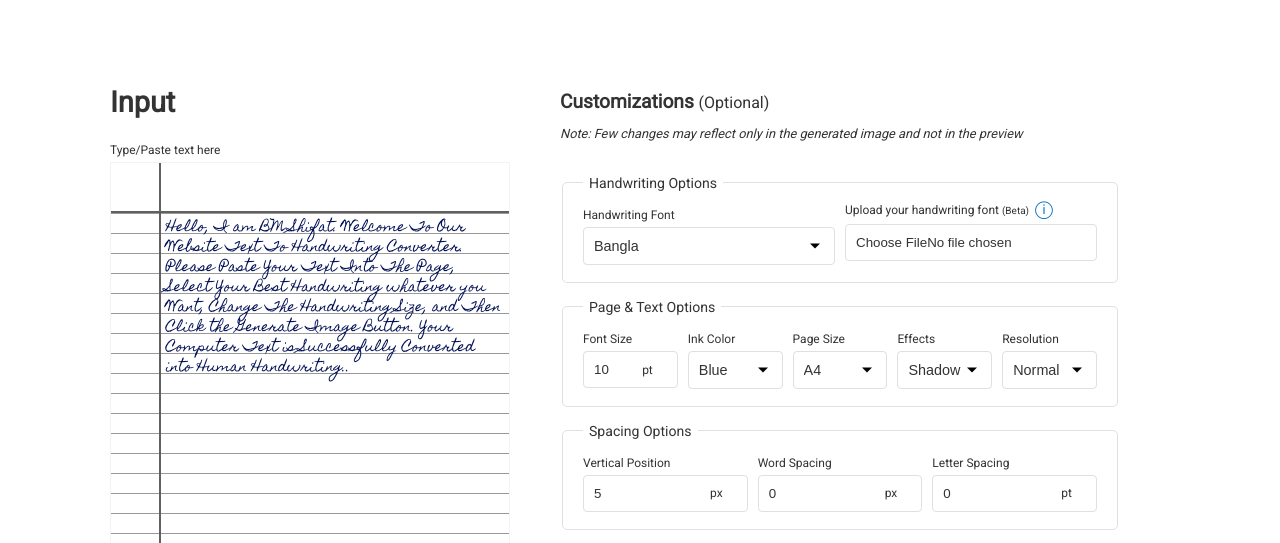
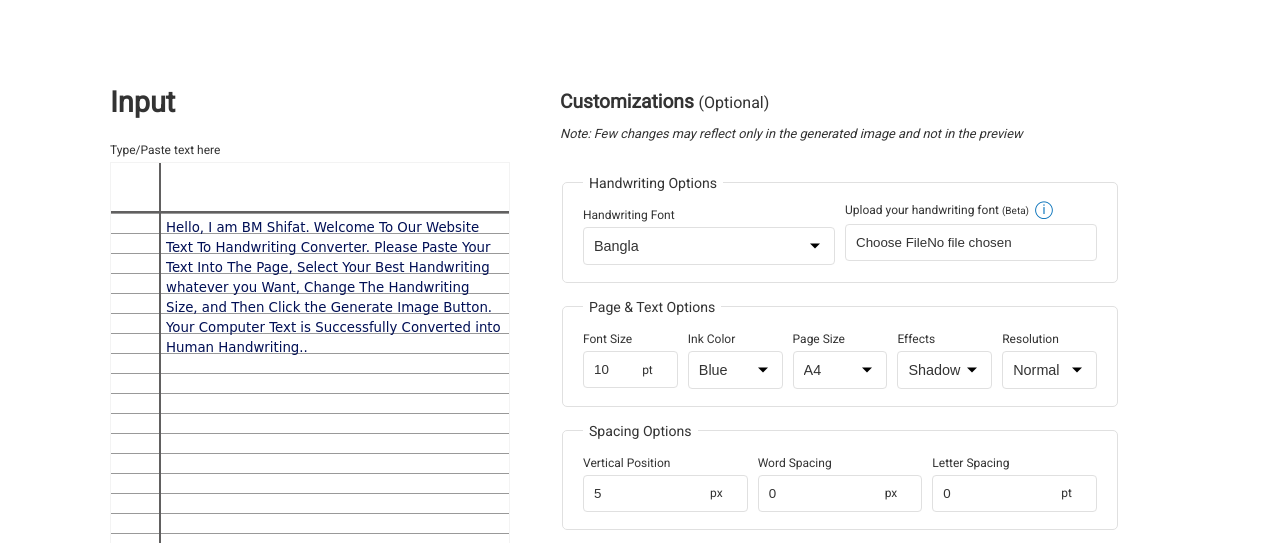
Before and after one commit to bmshifat0/handwriting, a website with bundled scripts: page index.html in a window 1280 px wide. Shown: the part 192-735 px from the top of the page. Built offline with nearby package versions, Linux system fonts and the light colour scheme; no server answers; files whose address does not match are found by name; a web font is replaced by a local one.

Commit message:
Update index.css

```diff
--- a/css/index.css
+++ b/css/index.css
@@ -9,7 +9,7 @@ body {
   --elevation-background: #f3f3f3;
   --link-color: #006eb8;
   --font-family-primary: 'Roboto', Arial;
-  --handwriting-font: 'Homemade Apple', cursive;
+  --handwriting-font: 'Bangla_Font', cursive;
   --primary-color: #1a73e8;
   --ink-color: #000f55;
   --label-color: #333;
```
